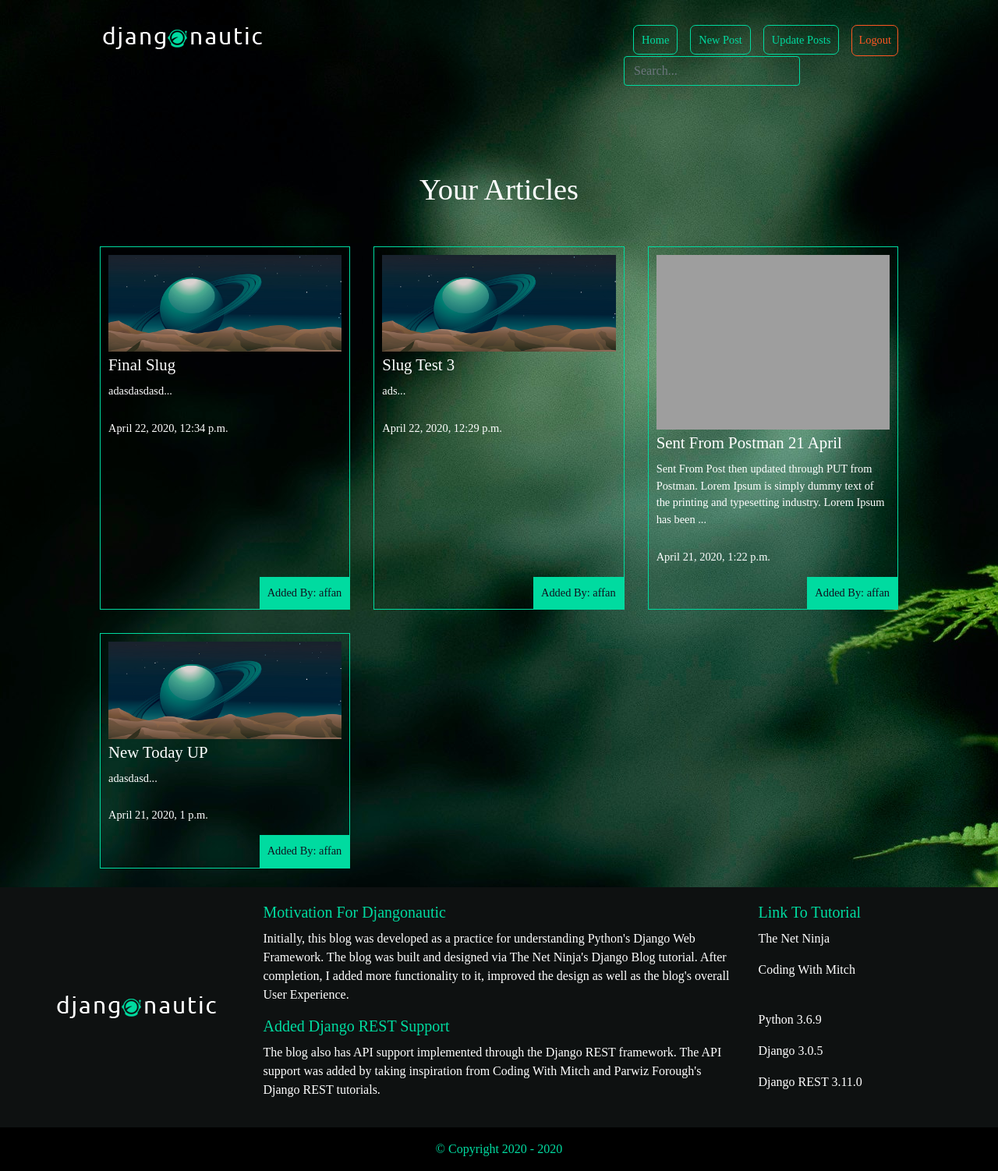
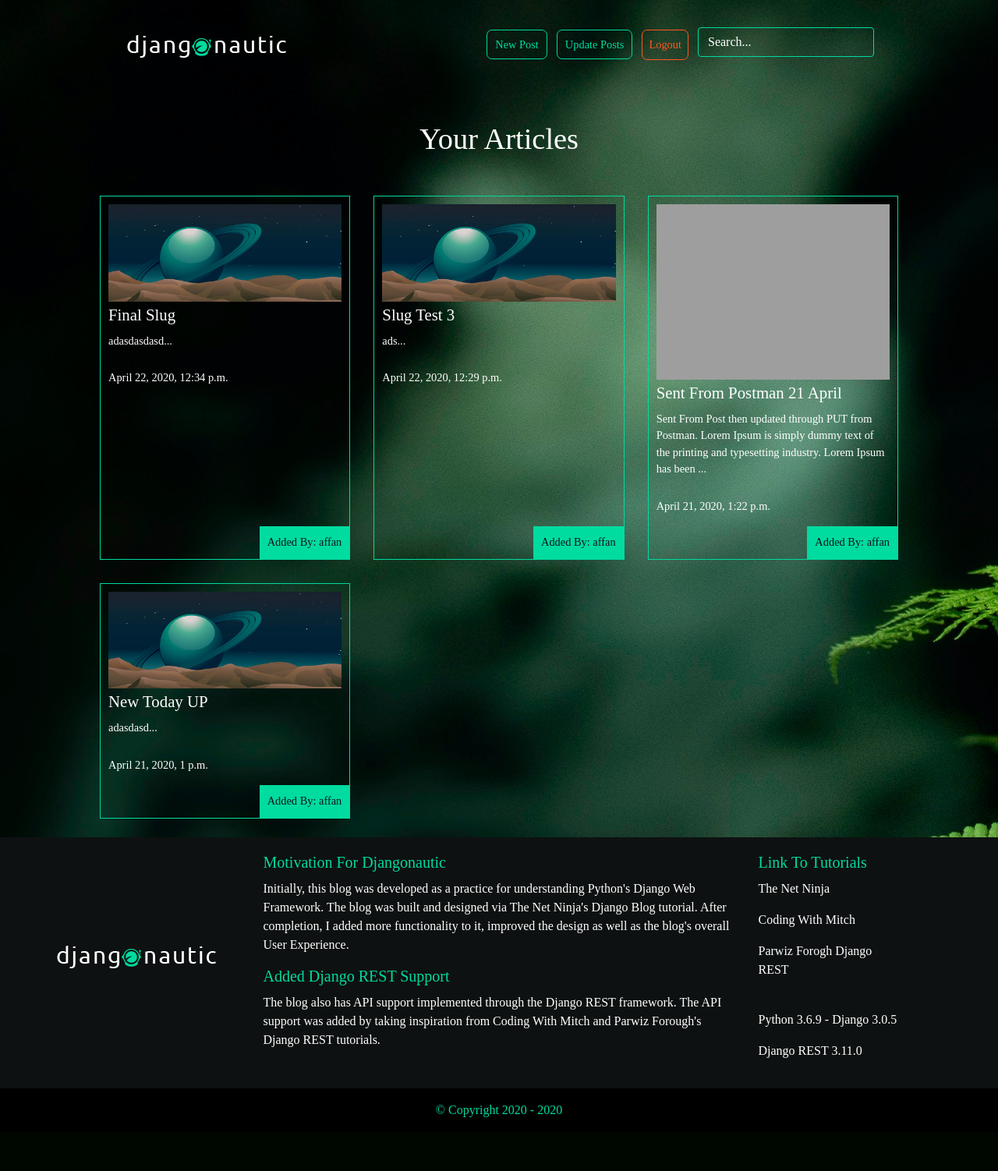
Before and after one commit to affan10/Django-Blog, a Django app: page /articles/update/9/ in a window 1280 px wide. Shown: the whole page at 78% size. After the commit the page ends 1433 px from the top, so only its background shows below. Run offline with Django 3.2, Linux system fonts and the light colour scheme; a user stored in the database is signed in; data comes from the database, SQL or seed files in the repository; both versions use the stored data as it was after the commit; some libraries are stand-ins or nearby versions; grey boxes are pictures that could not be loaded.

Commit message:
improved navbar styling and  added text for not found scenarios

```diff
--- a/djangoblog/djangonautic/articles/templates/articles/search_results.html
+++ b/djangoblog/djangonautic/articles/templates/articles/search_results.html
@@ -1,7 +1,8 @@
 {% extends 'base.html' %}
 
 {% block content %}
-<h1>Search Results: </h1>
+{% if object_list %}
+<h1>Search Results</h1>
 <div class="articles">
     {% for article in object_list %}
     <div class="article">
@@ -15,4 +16,7 @@
     </div>
     {% endfor %}
 </div>
+{% else %}
+<h1 class="not-found">Whoops! Your Search Returned Nothing.</h1>
+{% endif %}
 {% endblock %}
--- a/djangoblog/djangonautic/articles/templates/articles/user_articles.html
+++ b/djangoblog/djangonautic/articles/templates/articles/user_articles.html
@@ -1,6 +1,7 @@
 {% extends 'base.html' %}
 
 {% block content %}
+{% if articles %}
 <h1>Your Articles</h1>
 <div class="articles">
     {% for article in articles %}
@@ -15,4 +16,7 @@
     </div>
     {% endfor %}
 </div>
+{% else %}
+<h1 class="not-found">You Currently Don't Have Any Posts.</h1>
+{% endif %}
 {% endblock %}
--- a/djangoblog/djangonautic/assets/styles.css
+++ b/djangoblog/djangonautic/assets/styles.css
@@ -2,7 +2,6 @@ body{
     background-color: #0f121f;
     background-image: url(fern.jpg);
     background-repeat: no-repeat;
-    background-repeat-y: no-repeat;
     color: #fff;
 }
 
@@ -11,13 +10,37 @@ body *{
 }
 
 nav {
+    margin: 1% auto 0;
+    max-width: 80%;
+}
+
+.navbar-nav {
     justify-self: end;
+    flex-direction: row;
 }
 
 nav li {
-    margin-top: 12px;
-    display: inline-block;
+    margin-top: 24px;
     margin-left: 12px;
+}
+
+/* Search bar */
+.active-cyan-4 input[type=text]:focus:not([readonly]) {
+    border: 1px solid #00dba0;
+    box-shadow: 0 0 0 1px #00dba0;
+    background: none;
+    color: #fff;
+}
+
+.active-cyan-3 input[type=text] {
+    border: 1px solid #00dba0;
+    background: none;
+    color: #fff;
+    margin: 6% 0 0 12px;
+}
+
+.active-cyan-3 input[type=text]:hover {
+    box-shadow: 0 0 0 1.5px #00dba0;
 }
 
 h1, h2, h3, h4, h5{
@@ -59,11 +82,6 @@ div.wrapper h1 {
     font-size: 2.4em;
 }
 
-header {
-    display: grid;
-    grid-template-columns: 1fr 1fr;
-    padding: 20px 0;
-}
 .articles {
     display: grid;
     grid-template-columns: 1fr 1fr 1fr;
@@ -79,6 +97,9 @@ header {
 
 .article img {
     max-width: 100%;
+    display: block;
+    margin-left: auto;
+    margin-right: auto;
 }
 
 .article h2 {
@@ -149,12 +170,12 @@ header {
     display: block;
 }
 
-.errorlist-delete {
+.errorlist-delete, .logout {
     /* Logout button in navbar*/
     border: 1px solid #ff5722;
     color:#ff5722;
     background: none;
-    margin: 0px 0;
+    margin: -7px 0;
     font-size: 0.9em;
     padding: 8px;
     border-radius: 7px;
@@ -258,23 +279,6 @@ header {
     padding: 9% 0 0 5%;
 }
 
-/* Search bar */
-.active-cyan-4 input[type=text]:focus:not([readonly]) {
-  border: 1px solid #00dba0;
-    box-shadow: 0 0 0 1px #00dba0;
-  background: none;
-  color: #fff;
-}
-.active-cyan-3 input[type=text] {
-  border: 1px solid #00dba0;
-  background: none;
-  color: #fff;
-}
-
-.active-cyan-3 input[type=text]:hover {
-    box-shadow: 0 0 0 1px #00dba0;
-}
-
 ::-webkit-input-placeholder { /* Edge */
   color: #fff;
 }
@@ -283,6 +287,16 @@ header {
   color: #fff;
 }
 
-::placeholder {
+form .form-control::-webkit-input-placeholder {
   color: #fff;
 }
+
+form .form-control::-moz-placeholder {
+  color: #fff;
+}
+form .form-control:-ms-input-placeholder {
+  color: #fff;
+}
+form .form-control:placeholder {
+  color: #fff;
+}
--- a/djangoblog/djangonautic/templates/base.html
+++ b/djangoblog/djangonautic/templates/base.html
@@ -11,33 +11,33 @@
     <link rel="stylesheet" href="{% static 'styles.css' %}">
 </head>
 <body>
-    <header class="wrapper">
-        <h1>
-            <a href="{% url 'home' %}"><img src="{% static 'logo.png' %}"></a>
-        </h1>
-        <nav>
-            <ul>
-                <li><a href="{% url 'home' %}" class="highlight">Home</a></li>
+    <nav class="navbar">
+    <div class="container-fluid">
+        <div class="navbar-header">
+            <a class="navbar-brand" href="{% url 'home' %}"><img src="{% static 'logo.png' %}"></a>
+        </div>
+        <ul class="nav navbar-nav">
             {% if user.is_authenticated %}
             <li><a href="{% url 'articles:article-create' %}" class="highlight">New Post</a></li>
             <li><a href="{% url 'articles:article-list-of-author' userid=user.id %}" class="highlight">Update Posts</a></li>
             <li>
                 <form class="logout-link" method="POST" action="{% url 'accounts:logout' %}"> {% csrf_token %}
-                        <button type="submit" class="errorlist-delete">Logout</button>
+                    <button type="submit" class="errorlist-delete logout">Logout</button>
                 </form>
             </li>
             {% else %}
             <li><a href="{% url 'accounts:login' %}" class="highlight">Login</a></li>
             <li><a href="{% url 'accounts:signup' %}" class="highlight">Signup</a></li>
             {% endif %}
+
             <form class="form-inline my-2 my-lg-0 search-form" action="{% url 'articles:search-results' %}" method="GET">
             <div class="active-cyan-3 active-cyan-4 mb-4">
-                    <input class="form-control" type="text" placeholder="Search..." name="q">
+                <input class="form-control" type="text" placeholder="Search..." name="q" onfocus="this.placeholder=''" onblur="this.placeholder='Search...'">
             </div>
             </form>
         </ul>
+    </div>
     </nav>
-    </header>
     <div class="wrapper">
     {% block content %}
     {% endblock %}
@@ -64,12 +64,12 @@
                 </div>
                 <hr class="clearfix w-100 d-md-none pb-3">
                 <div class="col-md-2 mb-md-0 mb-3">
-                    <h5 class="footer-headings">Link To Tutorial</h5>
+                    <h5 class="footer-headings">Link To Tutorials</h5>
                     <p><a href="https://www.youtube.com/watch?v=n-FTlQ7Djqc&list=PL4cUxeGkcC9ib4HsrXEYpQnTOTZE1x0uc">The Net Ninja</a></p>
                     <p><a href="https://www.youtube.com/playlist?list=PLgCYzUzKIBE9Pi8wtx8g55fExDAPXBsbV">Coding With Mitch</a></p>
+                    <p><a href="https://www.youtube.com/watch?v=B38aDwUpcFc&t=4496s">Parwiz Forogh Django REST</a></p>
                     <br>
-                    <p>Python 3.6.9</p>
-                    <p>Django 3.0.5</p>
+                    <p>Python 3.6.9 - Django 3.0.5</p>
                     <p>Django REST 3.11.0</p>
                 </div>
             </div>
```
Also changed, not shown: djangoblog/djangonautic/db.sqlite3. Lines whose indentation alone changed are shown as unchanged.
